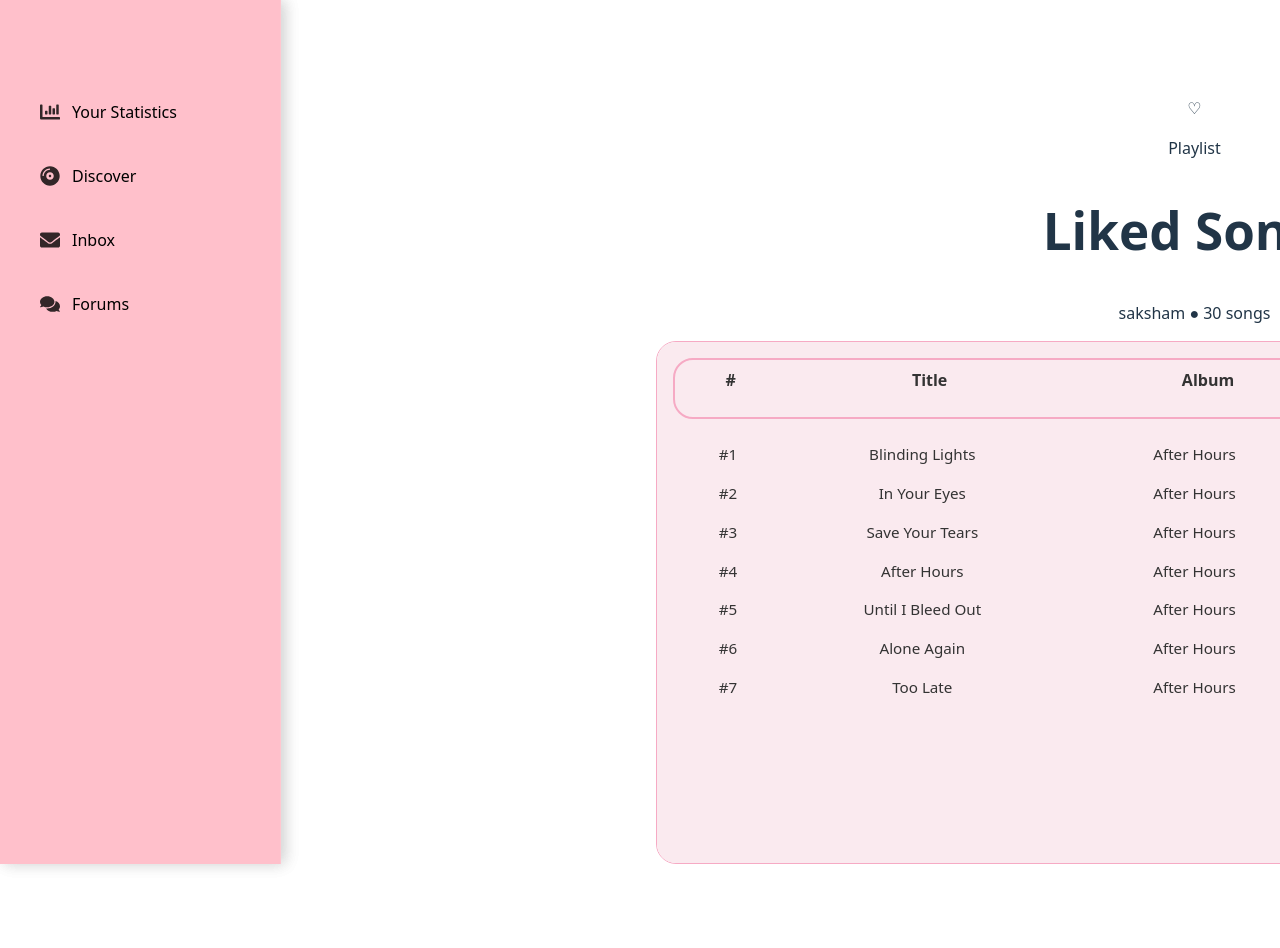
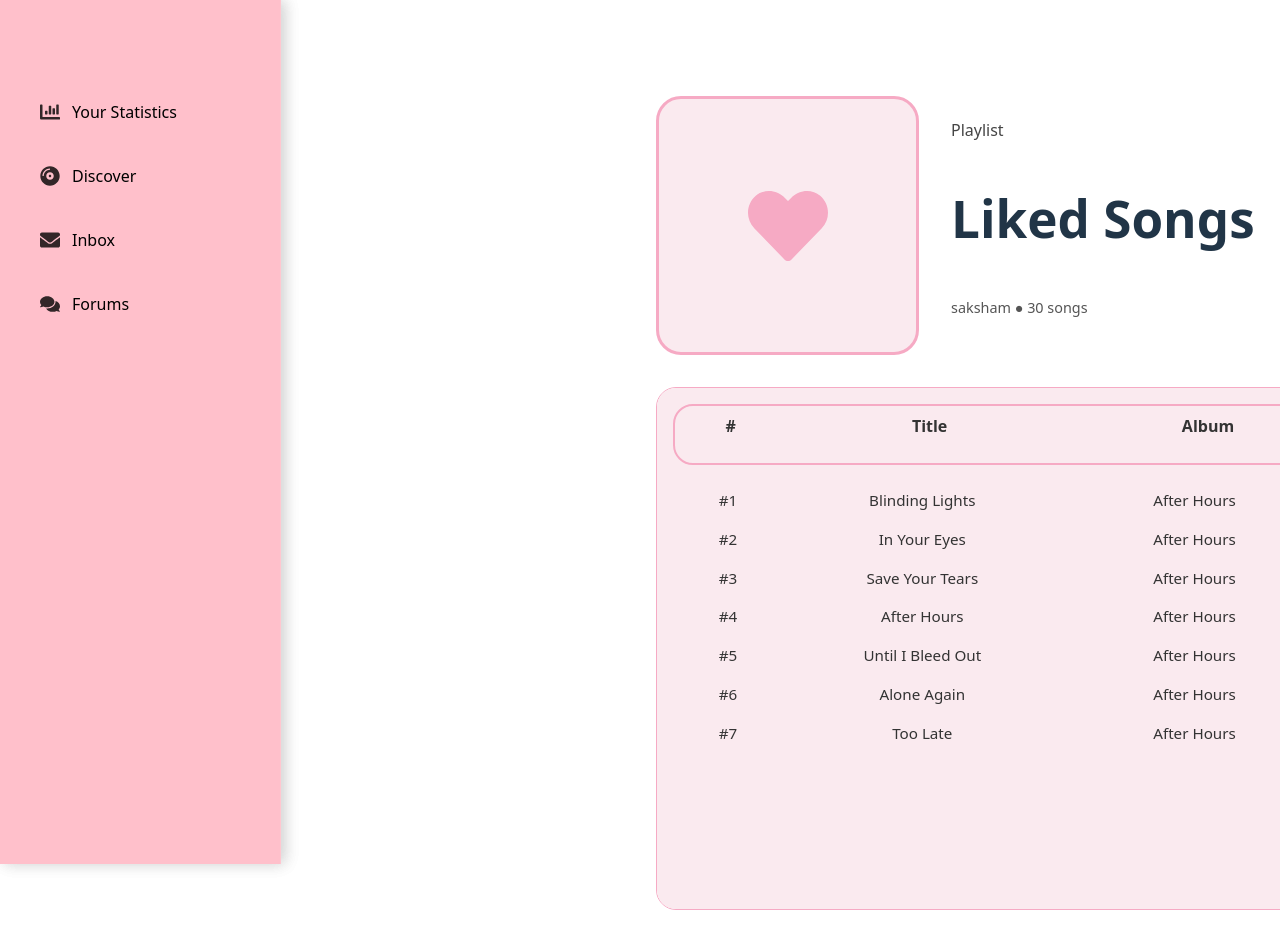
Before and after one commit to bmstoss13/SpotifyProject, a React (Vite) app in the folder Spotify-Project/frontend/: page /liked-songs in a window 1280 px wide. Shown: the top 948 px of the page. Built offline with nearby package versions, Linux system fonts and the light colour scheme.

Commit message:
create table

```diff
--- a/Spotify-Project/frontend/src/pages/LikedSongs.css
+++ b/Spotify-Project/frontend/src/pages/LikedSongs.css
@@ -1,10 +1,24 @@
+
 .liked-songs-content {
-    max-width: 900px;
-    margin-left: 280px; /* match sidebar width */
-    padding: 2rem;
+    max-width: 280px;
+    padding: 2rem 3rem;;
     font-family: 'Inter', sans-serif;
     background-color: #fff;
   }
+
+  .liked-songs-header {
+    display: flex;
+    align-items: center;
+    gap: 2rem;
+    margin-bottom: 2rem;
+  }
+
+  body {
+    margin: 0;
+    padding: 0;
+    overflow-x: hidden;
+  }
+
 
   .songs-list {
     display: flex;
@@ -82,3 +96,60 @@
     font-size: 0.85rem;
     color: #666;
   }
+
+  .cover-icon {
+    width: 257px;
+    height: 253px;
+    background: #FAEAEF;
+    border: 3px solid #F6AAC4;
+    border-radius: 25px;
+    position: relative;
+    display: flex;
+    align-items: center;
+    justify-content: center;
+  }
+
+  .heart-container {
+    width: 124px;
+    height: 129px;
+    position: relative;
+  }
+
+  .heart-outline {
+    width: 216.71px;
+    height: 105.59px;
+    position: absolute;
+    left: 8.65px;
+    top: 17.36px;
+    border: 4px solid #F6AAC4;
+    border-radius: 50%;
+    outline-offset: -2px;
+    background: transparent;
+  }
+
+  .heart-icon {
+    font-size: 80px;
+    color: #F6AAC4;
+  }
+
+  .header-text {
+    display: flex;
+    flex-direction: column;
+    justify-content: center;
+    text-align: left;
+  }
+
+  .playlist-label {
+    font-size: 1rem;
+    color: #444;
+    margin: 0;
+    padding-bottom: 0.3rem;
+    text-align: left;
+  }
+
+  .subtitle {
+    font-size: 0.9rem;
+    color: #555;
+    margin-top: 0.5rem;
+    text-align: left;
+  }
--- a/Spotify-Project/frontend/src/pages/LikedSongs.jsx
+++ b/Spotify-Project/frontend/src/pages/LikedSongs.jsx
@@ -1,6 +1,8 @@
 import React from 'react';
 import Sidebar from '../components/Sidebar';
 import './LikedSongs.css';
+import { FaHeart } from 'react-icons/fa';
+
 
 const mockSongs = [
   { title: "Blinding Lights", album: "After Hours", dateAdded: "April 21, 2025", duration: "4:46" },
@@ -18,9 +20,9 @@ export default function LikedSongs() {
       <Sidebar />
       <main className="liked-songs-main">
         <section className="liked-songs-header">
-          <div className="cover-icon">
-            <span className="heart-icon">♡</span>
-          </div>
+        <div className="cover-icon">
+            <FaHeart className="heart-icon" />
+            </div>
           <div className="header-text">
             <p className="playlist-label">Playlist</p>
             <h1 className="liked-songs-title">Liked Songs</h1>
```
